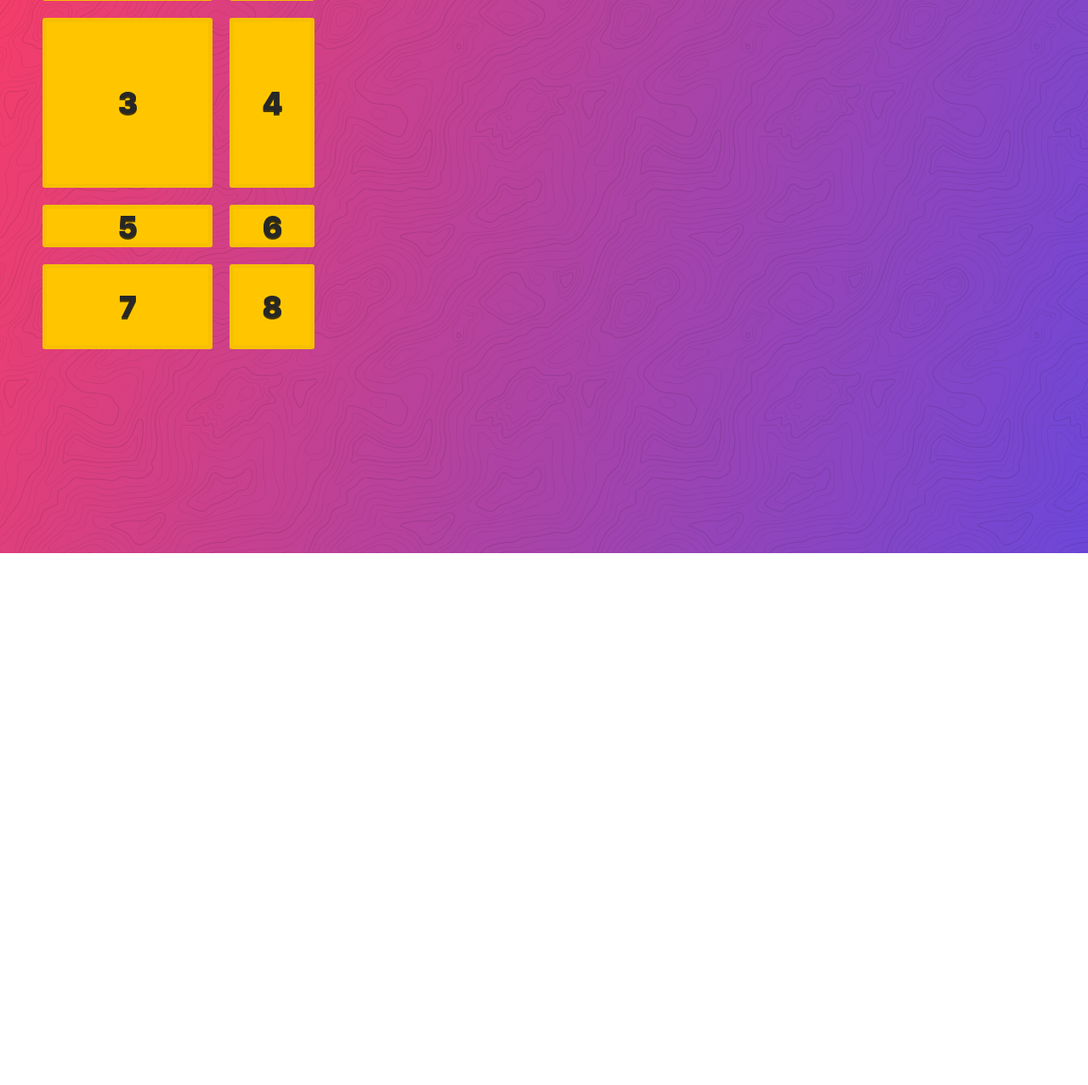
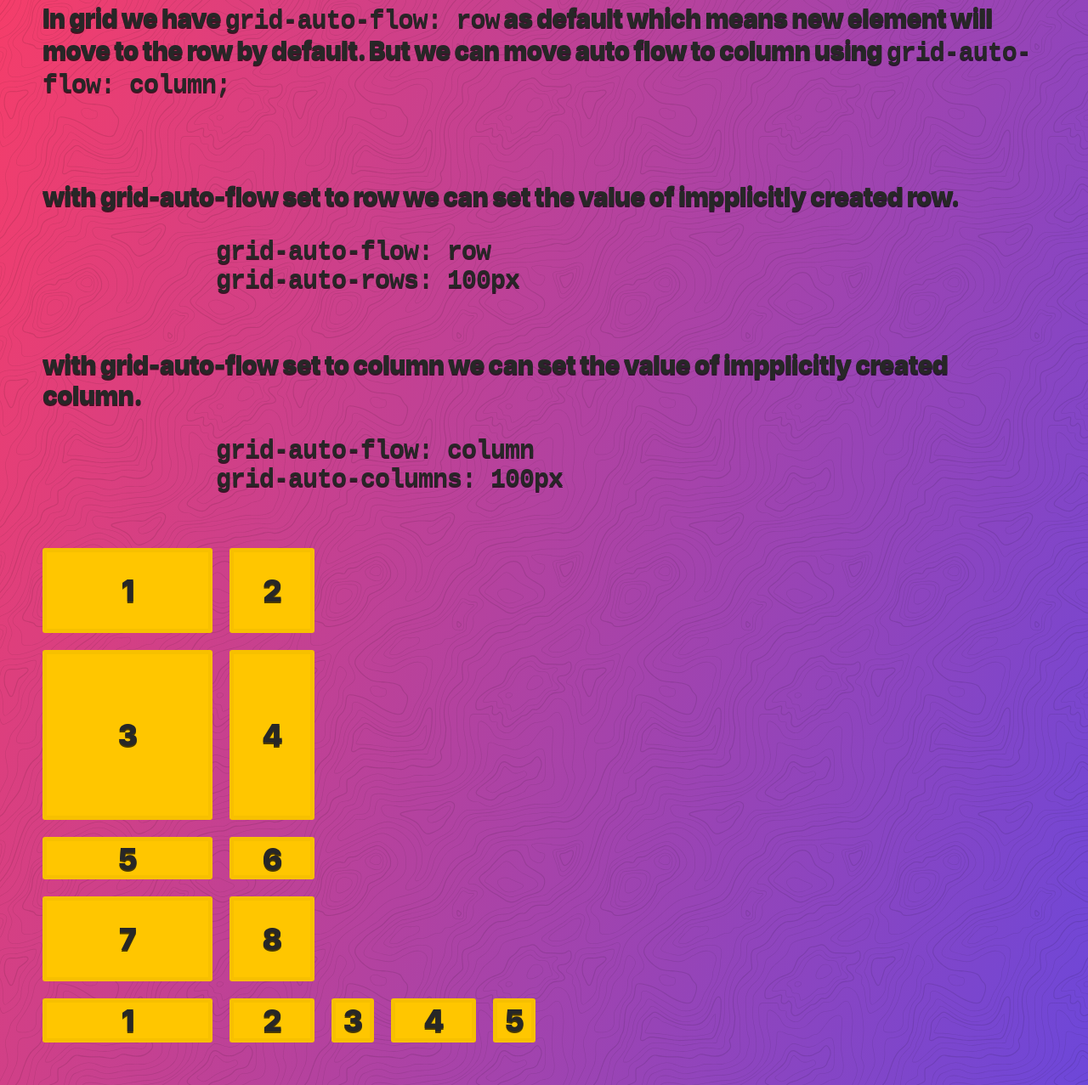
Before and after one commit to jscodelover/playing-with-CSS-Grid, a plain HTML site: page grid-explicit-&-implicit-track/index.html in a window 1280 px wide. Shown: the part 149-1426 px from the top of the page at 85% size. Before the commit the page ends 800 px from the top, so only its background shows below. Drawn offline with Linux system fonts and the light colour scheme.

Commit message:
feat: grid-auto-flow

```diff
--- a/grid-explicit-&-implicit-track/index.html
+++ b/grid-explicit-&-implicit-track/index.html
@@ -7,7 +7,10 @@
     <link rel="stylesheet" href="../assests/style.css">
     <title>Implicit and Explicit Tracks</title>
     <style>
-        .container{
+        body{
+            font-size: 30px;
+        }
+        .container1{
             display:grid;
             grid-template-columns: 200px 100px;
             grid-template-rows: 100px 200px; /* rows after 2 have implicit track */
@@ -15,10 +18,34 @@
             /* grid-auto-rows: 100px; */
             grid-auto-rows: 50px 100px; /* implicit rows will have these height */
         }
+        .container2{
+            margin-top: 20px;
+            display:grid;
+            grid-template-columns: 200px 100px;
+            grid-gap:20px;
+            grid-auto-flow:column;
+            grid-auto-columns: 50px 100px;
+        }
     </style>
 </head>
 <body>
-    <div class="container">
+    <div>
+       <p> Implicit means that they are created automatically. Explicit means the row and column we have defined.</p>
+        <p>In grid we have <code>grid-auto-flow: row</code> as default which means new element will move to the row by default. But we can
+        move auto flow to column using <code>grid-auto-flow: column;</code></p>
+        <br />
+        <p>with grid-auto-flow set to row we can set the value of impplicitly created row.</p>
+        <pre>
+            <code>grid-auto-flow: row</code>
+            <code>grid-auto-rows: 100px</code>
+        </pre>
+        <p>with grid-auto-flow set to column we can set the value of impplicitly created column.</p>
+        <pre>
+            <code>grid-auto-flow: column</code>
+            <code>grid-auto-columns: 100px</code>
+        </pre>
+    </div>
+    <div class="container1">
         <div class="item">1</div>
         <div class="item">2</div>
         <div class="item">3</div>
@@ -28,5 +55,12 @@
         <div class="item">7</div>
         <div class="item">8</div>
     </div>
+    <div class="container2">
+        <div class="item">1</div>
+        <div class="item">2</div>
+        <div class="item">3</div>
+        <div class="item">4</div>
+        <div class="item">5</div>
+    </div>
 </body>
 </html>
```
